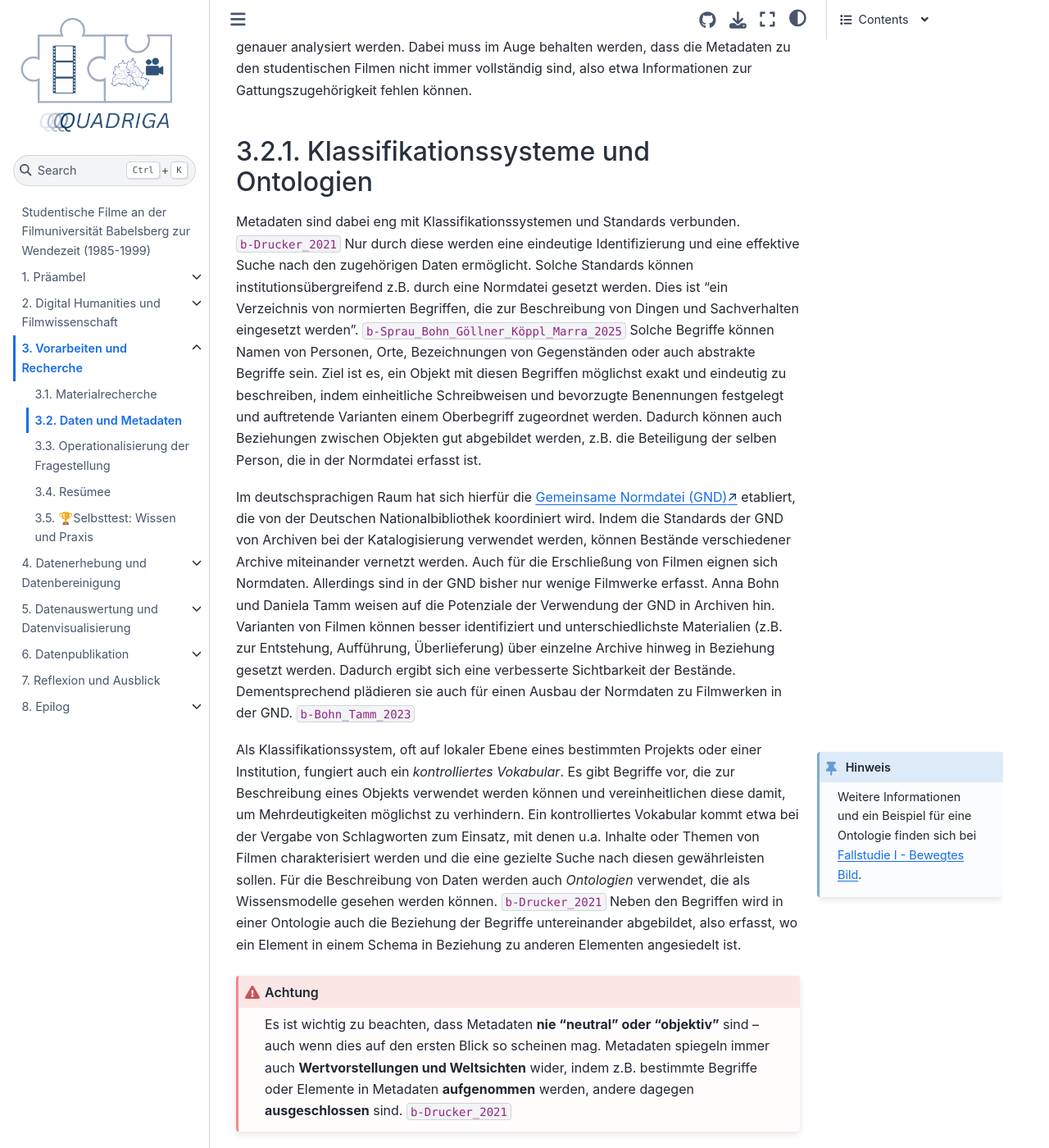
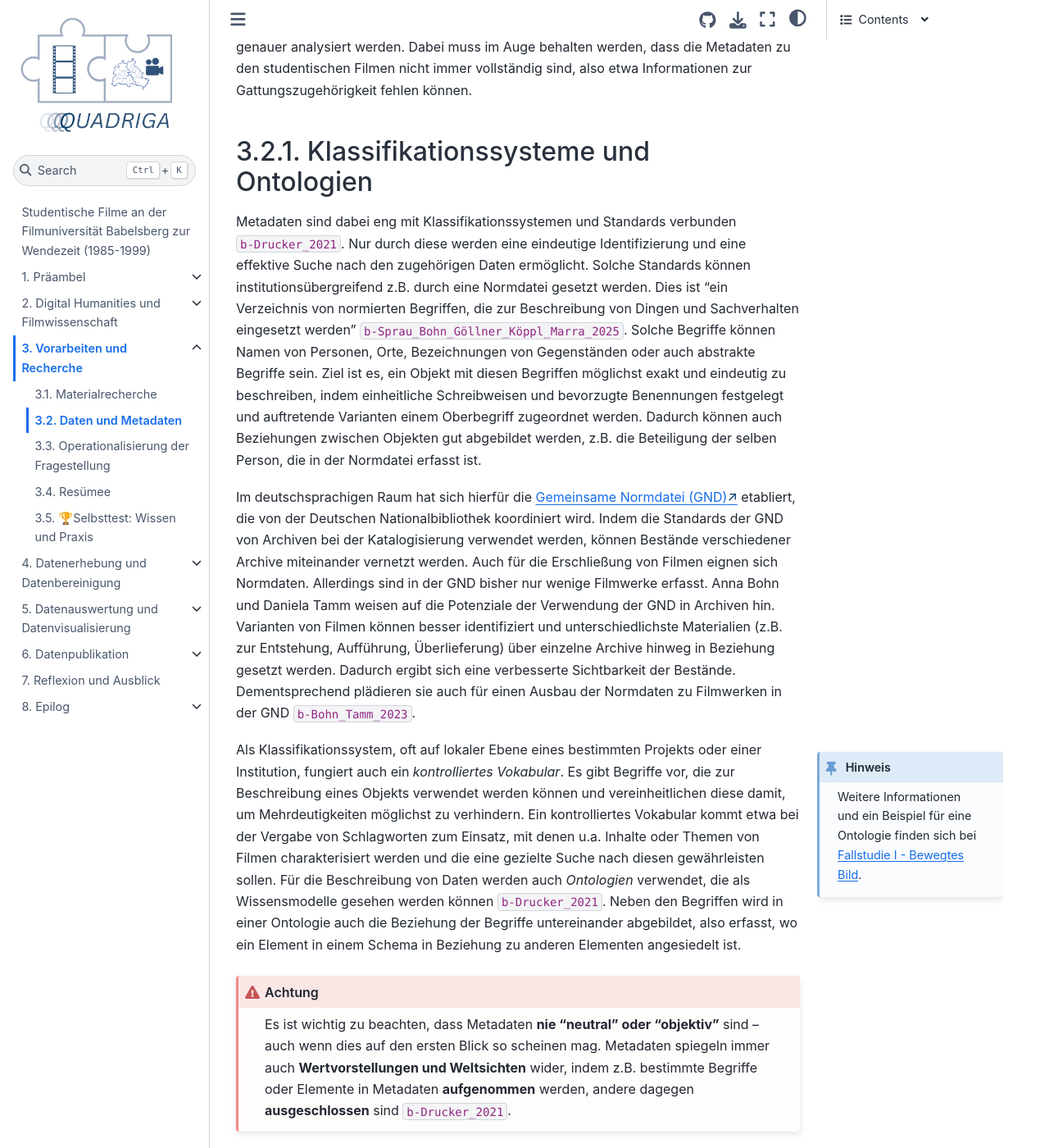
Before and after one commit to quadriga-dk/Bewegtes-Bild-Fallstudie-2, a Jupyter Book: the page built from recherche/metadaten.md, in a window 1280 px wide and 1400 px high, scrolled down 867 px. Shown: the whole window at 82% size. Built offline with Jupyter Book 1.0.4 settings and Sphinx 7.4.7 and the Sphinx Book theme 1.1.4, drawn with Linux system fonts in a browser that asks for light colours; cross-references to code outside the pages are shown as plain code; some of the changed text lies outside the part shown.

Commit message:
Update metadaten.md

`````diff
--- a/recherche/metadaten.md
+++ b/recherche/metadaten.md
@@ -1,5 +1,5 @@
 # Daten und Metadaten
-Im letzten Abschnitt zur Materialrecherche wurde deutlich, dass die adäquate Beschreibung von verzeichneten Objekten wichtig ist, um diese in digitalen Katalogen, Datensammlungen oder Datenbanken auffinden zu können. Diese Beschreibung erfolgt in Form von Metadaten. Im Allgemeinen werden **Metadaten** als **"Daten über Daten"** definiert. Metadaten sind dabei durch einzelne Felder mit Informationen über Objekte wie z.B. Ersteller:in, Erstelldatum, Medium, Format o.ä. strukturiert. {cite}`b-Drucker_2021` In unserer Fallstudie können als Daten bzw. Ressourcen die Filme des Filmarchivs der Filmuniversität gesehen werden, die Metadaten sind die zugehörigen filmografischen Angaben (z.B. Titel, Jahr, beteiligte Personen, Länge etc.) zu den Filmen.
+Im letzten Abschnitt zur Materialrecherche wurde deutlich, dass die adäquate Beschreibung von verzeichneten Objekten wichtig ist, um diese in digitalen Katalogen, Datensammlungen oder Datenbanken auffinden zu können. Diese Beschreibung erfolgt in Form von Metadaten. Im Allgemeinen werden **Metadaten** als **"Daten über Daten"** definiert. Metadaten sind dabei durch einzelne Felder mit Informationen über Objekte wie z.B. Ersteller:in, Erstelldatum, Medium, Format o.ä. strukturiert {cite}`b-Drucker_2021`. In unserer Fallstudie können als Daten bzw. Ressourcen die Filme des Filmarchivs der Filmuniversität gesehen werden, die Metadaten sind die zugehörigen filmografischen Angaben (z.B. Titel, Jahr, beteiligte Personen, Länge etc.) zu den Filmen.
 
 ```{admonition} Metadaten
 :class: keypoint
@@ -14,9 +14,9 @@ Wichtig im Rahmen unserer Fallstudie sind die _beschreibenden Metadaten_ {cite}`
 
 ## Klassifikationssysteme und Ontologien
 
-Metadaten sind dabei eng mit Klassifikationssystemen und Standards verbunden. {cite}`b-Drucker_2021` Nur durch diese werden eine eindeutige Identifizierung und eine effektive Suche nach den zugehörigen Daten ermöglicht. Solche Standards können institutionsübergreifend z.B. durch eine Normdatei gesetzt werden. Dies ist "ein Verzeichnis von normierten Begriffen, die zur Beschreibung von Dingen und Sachverhalten eingesetzt werden". {cite}`b-Sprau_Bohn_Göllner_Köppl_Marra_2025` Solche Begriffe können Namen von Personen, Orte, Bezeichnungen von Gegenständen oder auch abstrakte Begriffe sein. Ziel ist es, ein Objekt mit diesen Begriffen möglichst exakt und eindeutig zu beschreiben, indem einheitliche Schreibweisen und bevorzugte Benennungen festgelegt und auftretende Varianten einem Oberbegriff zugeordnet werden. Dadurch können auch Beziehungen zwischen Objekten gut abgebildet werden, z.B. die Beteiligung der selben Person, die in der Normdatei erfasst ist.
+Metadaten sind dabei eng mit Klassifikationssystemen und Standards verbunden {cite}`b-Drucker_2021`. Nur durch diese werden eine eindeutige Identifizierung und eine effektive Suche nach den zugehörigen Daten ermöglicht. Solche Standards können institutionsübergreifend z.B. durch eine Normdatei gesetzt werden. Dies ist "ein Verzeichnis von normierten Begriffen, die zur Beschreibung von Dingen und Sachverhalten eingesetzt werden" {cite}`b-Sprau_Bohn_Göllner_Köppl_Marra_2025`. Solche Begriffe können Namen von Personen, Orte, Bezeichnungen von Gegenständen oder auch abstrakte Begriffe sein. Ziel ist es, ein Objekt mit diesen Begriffen möglichst exakt und eindeutig zu beschreiben, indem einheitliche Schreibweisen und bevorzugte Benennungen festgelegt und auftretende Varianten einem Oberbegriff zugeordnet werden. Dadurch können auch Beziehungen zwischen Objekten gut abgebildet werden, z.B. die Beteiligung der selben Person, die in der Normdatei erfasst ist.
 
-Im deutschsprachigen Raum hat sich hierfür die <a href="https://gnd.network/Webs/gnd/DE/Home/home_node.html" class="external-link" target="_blank">Gemeinsame Normdatei (GND)</a> etabliert, die von der Deutschen Nationalbibliothek koordiniert wird. Indem die Standards der GND von Archiven bei der Katalogisierung verwendet werden, können Bestände verschiedener Archive miteinander vernetzt werden. Auch für die Erschließung von Filmen eignen sich Normdaten. Allerdings sind in der GND bisher nur wenige Filmwerke erfasst. Anna Bohn und Daniela Tamm weisen auf die Potenziale der Verwendung der GND in Archiven hin. Varianten von Filmen können besser identifiziert und unterschiedlichste Materialien (z.B. zur Entstehung, Aufführung, Überlieferung) über einzelne Archive hinweg in Beziehung gesetzt werden. Dadurch ergibt sich eine verbesserte Sichtbarkeit der Bestände. Dementsprechend plädieren sie auch für einen Ausbau der Normdaten zu Filmwerken in der GND. {cite}`b-Bohn_Tamm_2023`
+Im deutschsprachigen Raum hat sich hierfür die <a href="https://gnd.network/Webs/gnd/DE/Home/home_node.html" class="external-link" target="_blank">Gemeinsame Normdatei (GND)</a> etabliert, die von der Deutschen Nationalbibliothek koordiniert wird. Indem die Standards der GND von Archiven bei der Katalogisierung verwendet werden, können Bestände verschiedener Archive miteinander vernetzt werden. Auch für die Erschließung von Filmen eignen sich Normdaten. Allerdings sind in der GND bisher nur wenige Filmwerke erfasst. Anna Bohn und Daniela Tamm weisen auf die Potenziale der Verwendung der GND in Archiven hin. Varianten von Filmen können besser identifiziert und unterschiedlichste Materialien (z.B. zur Entstehung, Aufführung, Überlieferung) über einzelne Archive hinweg in Beziehung gesetzt werden. Dadurch ergibt sich eine verbesserte Sichtbarkeit der Bestände. Dementsprechend plädieren sie auch für einen Ausbau der Normdaten zu Filmwerken in der GND {cite}`b-Bohn_Tamm_2023`.
 
 ````{margin}
 ```{admonition} Hinweis
@@ -25,22 +25,22 @@ Weitere Informationen und ein Beispiel für eine Ontologie finden sich bei <a hr
 ```
 ````
 
-Als Klassifikationssystem, oft auf lokaler Ebene eines bestimmten Projekts oder einer Institution, fungiert auch ein _kontrolliertes Vokabular_. Es gibt Begriffe vor, die zur Beschreibung eines Objekts verwendet werden können und vereinheitlichen diese damit, um Mehrdeutigkeiten möglichst zu verhindern. Ein kontrolliertes Vokabular kommt etwa bei der Vergabe von Schlagworten zum Einsatz, mit denen u.a. Inhalte oder Themen von Filmen charakterisiert werden und die eine gezielte Suche nach diesen gewährleisten sollen. Für die Beschreibung von Daten werden auch _Ontologien_ verwendet, die als Wissensmodelle gesehen werden können. {cite}`b-Drucker_2021` Neben den Begriffen wird in einer Ontologie auch die Beziehung der Begriffe untereinander abgebildet, also erfasst, wo ein Element in einem Schema in Beziehung zu anderen Elementen angesiedelt ist.
+Als Klassifikationssystem, oft auf lokaler Ebene eines bestimmten Projekts oder einer Institution, fungiert auch ein _kontrolliertes Vokabular_. Es gibt Begriffe vor, die zur Beschreibung eines Objekts verwendet werden können und vereinheitlichen diese damit, um Mehrdeutigkeiten möglichst zu verhindern. Ein kontrolliertes Vokabular kommt etwa bei der Vergabe von Schlagworten zum Einsatz, mit denen u.a. Inhalte oder Themen von Filmen charakterisiert werden und die eine gezielte Suche nach diesen gewährleisten sollen. Für die Beschreibung von Daten werden auch _Ontologien_ verwendet, die als Wissensmodelle gesehen werden können {cite}`b-Drucker_2021`. Neben den Begriffen wird in einer Ontologie auch die Beziehung der Begriffe untereinander abgebildet, also erfasst, wo ein Element in einem Schema in Beziehung zu anderen Elementen angesiedelt ist.
 
 ```{admonition} Achtung
 :class: caution
-Es ist wichtig zu beachten, dass Metadaten **nie "neutral" oder "objektiv"** sind – auch wenn dies auf den ersten Blick so scheinen mag. Metadaten spiegeln immer auch **Wertvorstellungen und Weltsichten** wider, indem z.B. bestimmte Begriffe oder Elemente in Metadaten **aufgenommen** werden, andere dagegen **ausgeschlossen** sind. {cite}`b-Drucker_2021`
+Es ist wichtig zu beachten, dass Metadaten **nie "neutral" oder "objektiv"** sind – auch wenn dies auf den ersten Blick so scheinen mag. Metadaten spiegeln immer auch **Wertvorstellungen und Weltsichten** wider, indem z.B. bestimmte Begriffe oder Elemente in Metadaten **aufgenommen** werden, andere dagegen **ausgeschlossen** sind {cite}`b-Drucker_2021`.
 
 ```
 
-Diese Wertvorstellungen und Weltsichten können sich ändern – und damit die Struktur und das System von Metadaten, auch wenn dies mit größeren Herausforderungen, Komplikationen und komplexen Prozessen verbunden ist. {cite}`b-Junginger_Dörk_2021` Kerstin Herlt und Julia Welter stellen dar, wie in Metadaten von kulturellen Institutionen beleidigende, diskriminierende Sprache und Stereotype verwendet werden, z.B. in Beschreibungen von Inhalten. Diese Metadaten sind häufig vor längerer Zeit entstanden und wurden bisher nicht korrigiert. Sie gehen auf die Arbeit einer Arbeitsgruppe ein, die nach Möglichkeiten sucht, wie diese Metadaten überarbeitet werden können. {cite}`b-Herlt_Welter_2025`
+Diese Wertvorstellungen und Weltsichten können sich ändern – und damit die Struktur und das System von Metadaten, auch wenn dies mit größeren Herausforderungen, Komplikationen und komplexen Prozessen verbunden ist. {cite}`b-Junginger_Dörk_2021` Kerstin Herlt und Julia Welter stellen dar, wie in Metadaten von kulturellen Institutionen beleidigende, diskriminierende Sprache und Stereotype verwendet werden, z.B. in Beschreibungen von Inhalten. Diese Metadaten sind häufig vor längerer Zeit entstanden und wurden bisher nicht korrigiert. Sie gehen auf die Arbeit einer Arbeitsgruppe ein, die nach Möglichkeiten sucht, wie diese Metadaten überarbeitet werden können {cite}`b-Herlt_Welter_2025`.
 
-Ein Beispiel für die Bedeutung von Metadaten in der filmhistorischen Forschung liefern Sarah-Mai Dang und Pauline Junginger. {cite}`b-Dang_Junginger_2024` Sie vollziehen in ihrem Artikel nach, welche Berufsbezeichnungen für Lotte Reiniger in verschiedenen Datenbanken erfasst sind. Wichtig ist dies nicht zuletzt deshalb, da mit der Art der Berufsbezeichnung Aussagen über den soziale Status einer Person verbunden sind. Aus ihren Recherchen ergibt sich, dass filmhistorische Datenbanken in Bezug auf ihre Metadaten _nicht eindeutig, kohärent oder neutral_ sind. Betrachtet wurden u.a. die Einträge zu Reiniger bei <a href="https://www.filmportal.de/" class="external-link" target="_blank">filmportal.de</a> und dem <a href="https://wfpp.columbia.edu/" class="external-link" target="_blank">Women Film Pioneers Project WFFP</a>. Einfluss auf die aufgeführte Berufsbezeichnung hat dabei z.B. die Art des verwendeten kontrollierten Vokabulars bei filmportal.de, das bestimmte Bezeichnungen ausschließt. Viele Informationen beim WFFP sind im Fließtext vorhanden und die Suche funktioniert über eine bestimmte Liste an Schlagworten.
+Ein Beispiel für die Bedeutung von Metadaten in der filmhistorischen Forschung liefern Sarah-Mai Dang und Pauline Junginger {cite}`b-Dang_Junginger_2024`. Sie vollziehen in ihrem Artikel nach, welche Berufsbezeichnungen für Lotte Reiniger in verschiedenen Datenbanken erfasst sind. Wichtig ist dies nicht zuletzt deshalb, da mit der Art der Berufsbezeichnung Aussagen über den soziale Status einer Person verbunden sind. Aus ihren Recherchen ergibt sich, dass filmhistorische Datenbanken in Bezug auf ihre Metadaten _nicht eindeutig, kohärent oder neutral_ sind. Betrachtet wurden u.a. die Einträge zu Reiniger bei <a href="https://www.filmportal.de/" class="external-link" target="_blank">filmportal.de</a> und dem <a href="https://wfpp.columbia.edu/" class="external-link" target="_blank">Women Film Pioneers Project WFFP</a>. Einfluss auf die aufgeführte Berufsbezeichnung hat dabei z.B. die Art des verwendeten kontrollierten Vokabulars bei filmportal.de, das bestimmte Bezeichnungen ausschließt. Viele Informationen beim WFFP sind im Fließtext vorhanden und die Suche funktioniert über eine bestimmte Liste an Schlagworten.
 
 ## Rolle des Kontextes
-Neben der Heterogenität von Metadaten wird durch diese Analyse deutlich, dass für eine adäquate Einschätzung der Metadaten aus filmhistorischen Datenbanken auch ein fundiertes Wissen über die zugrundeliegenden Prinzipien, den Aufbau und die Entstehung dieser Datenbanken notwendig ist. Metadaten müssen somit immer auch kontextualisiert werden, nur so können implizit vorhandene Weltanschauungen und Wertesysteme erkannt und hinterfragt werden. Nicht zuletzt können _Metadaten selbst als Quelle_ dienen, etwa in Form der Erfassung der historischen Zusammenhänge ihrer Entstehung. Darauf weisen ebenfalls Sarah-Mai Dang und Pauline Junginger hin: Aus Metadaten kann erschlossen werden, was zu bestimmten Zeiten überhaupt für die Erfassung als relevant angesehen wurde. {cite}`b-Dang_Junginger_2024`
+Neben der Heterogenität von Metadaten wird durch diese Analyse deutlich, dass für eine adäquate Einschätzung der Metadaten aus filmhistorischen Datenbanken auch ein fundiertes Wissen über die zugrundeliegenden Prinzipien, den Aufbau und die Entstehung dieser Datenbanken notwendig ist. Metadaten müssen somit immer auch kontextualisiert werden, nur so können implizit vorhandene Weltanschauungen und Wertesysteme erkannt und hinterfragt werden. Nicht zuletzt können _Metadaten selbst als Quelle_ dienen, etwa in Form der Erfassung der historischen Zusammenhänge ihrer Entstehung. Darauf weisen ebenfalls Sarah-Mai Dang und Pauline Junginger hin: Aus Metadaten kann erschlossen werden, was zu bestimmten Zeiten überhaupt für die Erfassung als relevant angesehen wurde {cite}`b-Dang_Junginger_2024`.
 
-In ihrer kritischen Auseinandersetzung mit dem Konzept der _Datenbereinigung_ gehen Alexandra Schneider und Yvonne Zimmermann ebenfalls auf die Rolle des Kontextes von Daten ein. {cite}`b-Schneider_Zimmermann_2025` Sie führen aus, dass durch die "Bereinigung", also der Standarisierung von Daten um diese maschinenlesbar zu machen, deren Heterogenität verloren geht. Verschiedene Schreibweisen von Namen oder Filmtiteln werden zugunsten einer vereinheitlichten Variante eliminiert. Dadurch können jedoch wichtige Informationen verloren gehen, wie z.B. die bewusste Anpassung der Schreibweise von Namen, um diese in einer anderen, lokalen Sprache besser aussprechbar zu machen. Es kann also sinnvoll sein, Daten _lokal_ zu denken, solche heterogenen Schreibweisen zu erhalten und damit den Kontext erfassbar zu machen. Fehler bleiben erhalten, da sie als Spuren für die Datenauswertung relevant sind. Nicht zuletzt können dadurch Machtverhältnisse herausgefordert werden: Indem z.B. unterschiedlichste Verleihtitel aus zahlreichen Ländern sichtbar bleiben wird die Vormachtstellung des US-amerikanischen Titels herausgefordert, der oft als einziger in Datenbanken zu filmografischen Angaben aufgeführt ist.
+In ihrer kritischen Auseinandersetzung mit dem Konzept der _Datenbereinigung_ gehen Alexandra Schneider und Yvonne Zimmermann ebenfalls auf die Rolle des Kontextes von Daten ein {cite}`b-Schneider_Zimmermann_2025`. Sie führen aus, dass durch die "Bereinigung", also der Standarisierung von Daten um diese maschinenlesbar zu machen, deren Heterogenität verloren geht. Verschiedene Schreibweisen von Namen oder Filmtiteln werden zugunsten einer vereinheitlichten Variante eliminiert. Dadurch können jedoch wichtige Informationen verloren gehen, wie z.B. die bewusste Anpassung der Schreibweise von Namen, um diese in einer anderen, lokalen Sprache besser aussprechbar zu machen. Es kann also sinnvoll sein, Daten _lokal_ zu denken, solche heterogenen Schreibweisen zu erhalten und damit den Kontext erfassbar zu machen. Fehler bleiben erhalten, da sie als Spuren für die Datenauswertung relevant sind. Nicht zuletzt können dadurch Machtverhältnisse herausgefordert werden: Indem z.B. unterschiedlichste Verleihtitel aus zahlreichen Ländern sichtbar bleiben wird die Vormachtstellung des US-amerikanischen Titels herausgefordert, der oft als einziger in Datenbanken zu filmografischen Angaben aufgeführt ist.
 
 ## Fazit
 Metadaten aus Datenbanken – etwa in Form von filmografischen Angaben – sind für die filmhistorische Forschung wichtig. Dabei muss im Blick behalten werden, dass Metadaten _nie als "neutral" oder  "objektiv" angesehen werden können_, sondern ihnen vielmehr Perspektiven, Werte und Weltvorstellungen eingeschrieben sind. Die verwendeten Metadaten müssen sorgfältig kontextualisiert werden: Wie, wann und von wem wurden sie unter welchen Vorgaben und technischen Voraussetzungen erfasst?
`````
